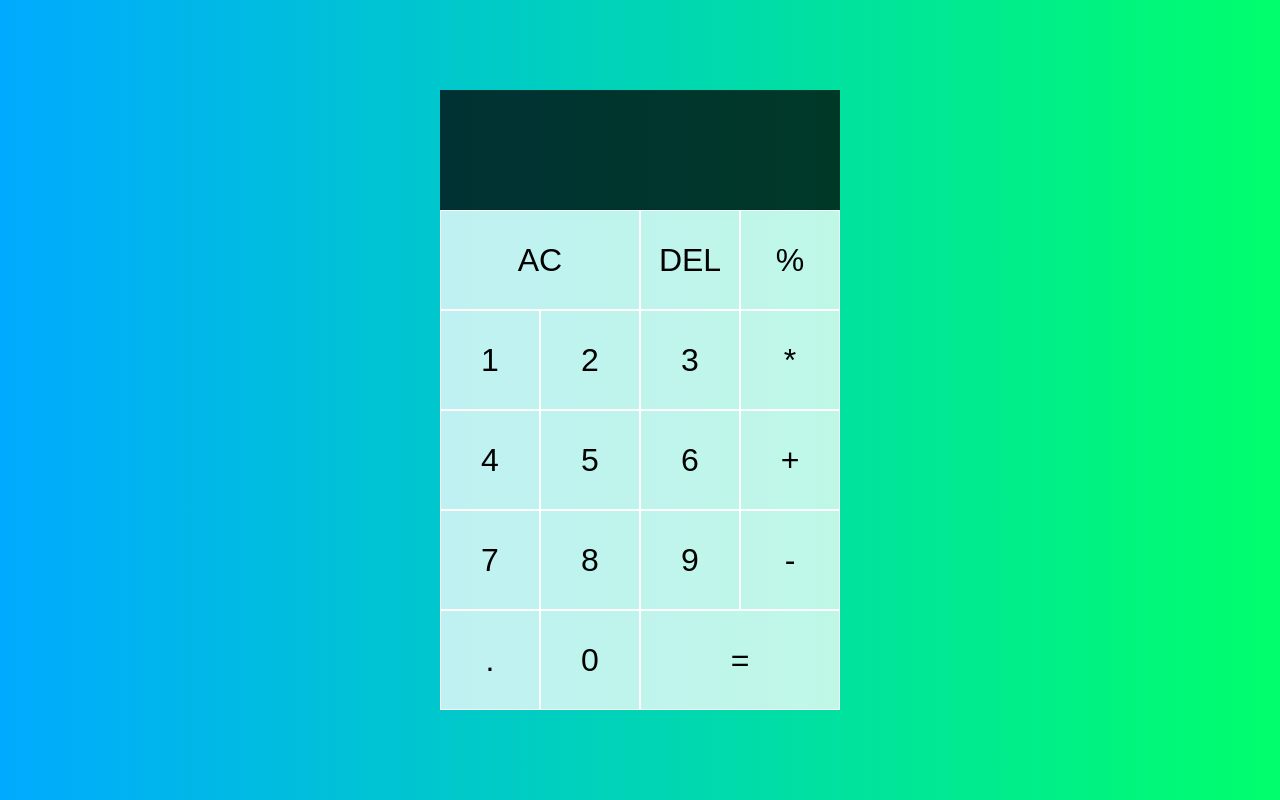
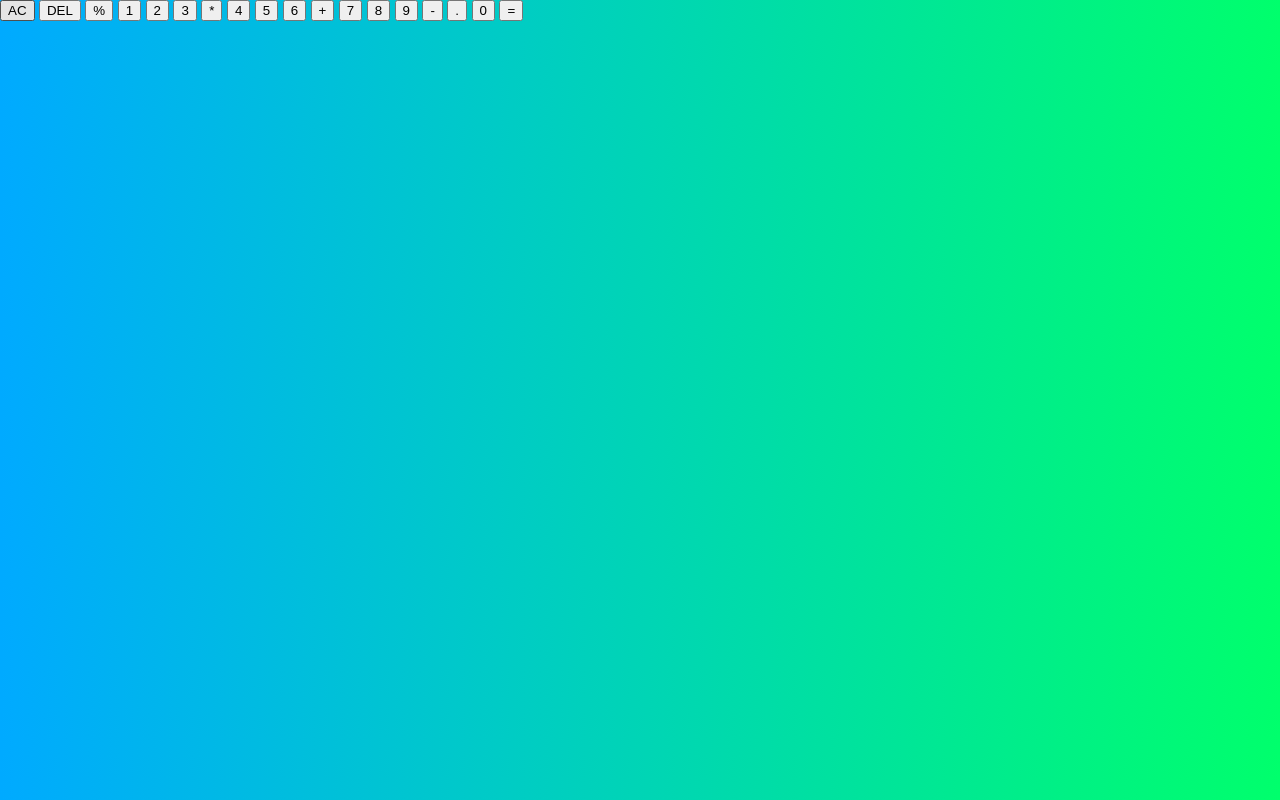
Before and after one commit to isaac-lal/vanilla-calculator, a plain HTML site: page index.html in a window 1280 px wide. Drawn offline with Linux system fonts and the light colour scheme.

Commit message:
Incorporated global styles

```diff
--- a/styles.css
+++ b/styles.css
@@ -9,50 +9,3 @@ body {
     margin: 0;
     background: linear-gradient(to right, #00AAFF, #00FF6C);
 }
-
-.calculator-grid {
-    display: grid;
-    justify-content: center;
-    align-content: center;
-    min-height: 100vh;
-    grid-template-columns: repeat(4, 100px);
-    grid-template-rows: minmax(120px, auto) repeat(5, 100px);
-}
-
-.calculator-grid > button {
-    cursor: pointer;
-    font-size: 2rem;
-    border: 1px solid white;
-    outline: none;
-    background-color: rgba(255, 255, 255, .75);
-}
-
-.calculator-grid > button:hover {
-    background-color: rgba(255, 255, 255, .9);
-}
-
-.span-two {
-    grid-column: span 2;
-}
-
-.output {
-    grid-column: 1 / -1;
-    background-color: rgba(0, 0, 0, .75);
-    display: flex;
-    align-items: flex-end;
-    justify-content: space-around;
-    flex-direction: column;
-    padding: 10px;
-    word-wrap: break-word;
-    word-break: break-all;
-}
-
-.output .previous-operand {
-    color: rgba(255, 255, 255, .75);
-    font-size: 1.5rem;
-}
-
-.output .current-operand {
-    color: white;
-    font-size: 2.5rem;
-}
```
